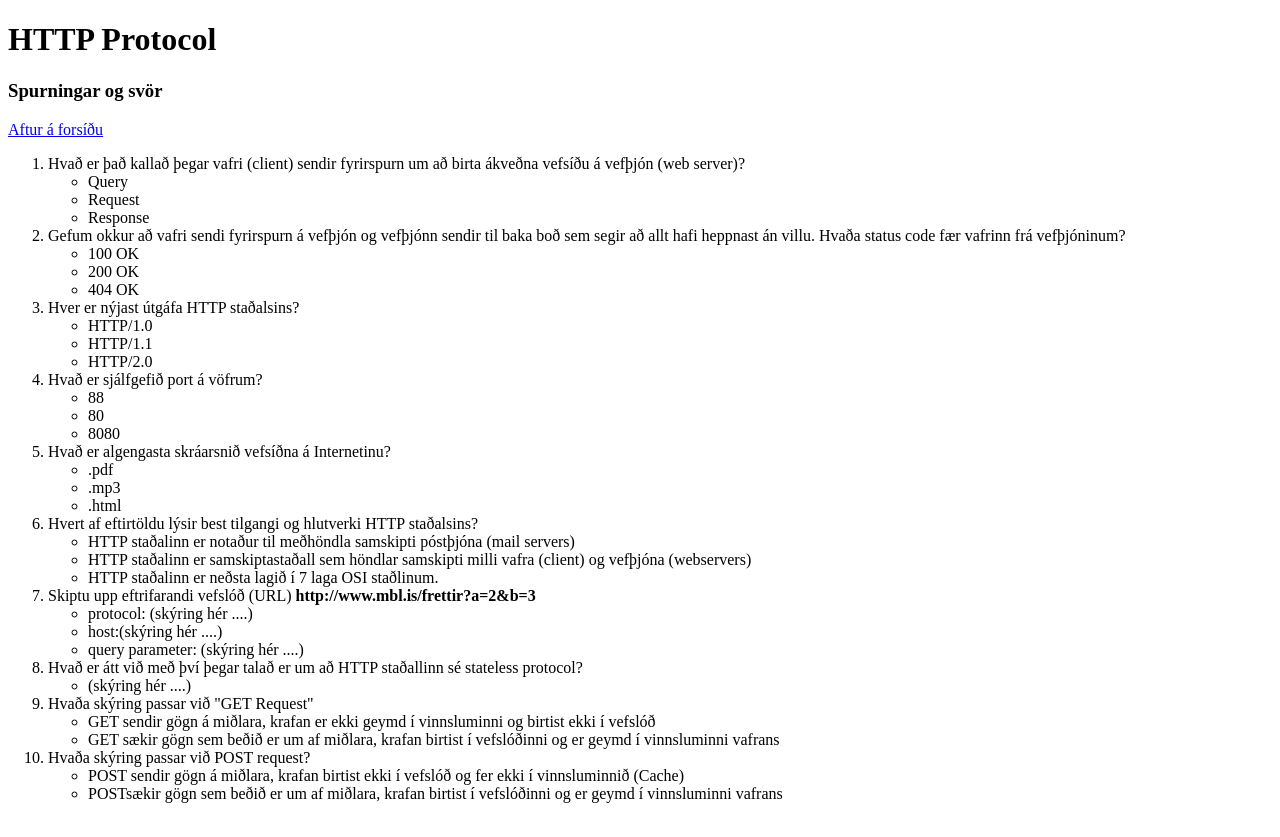
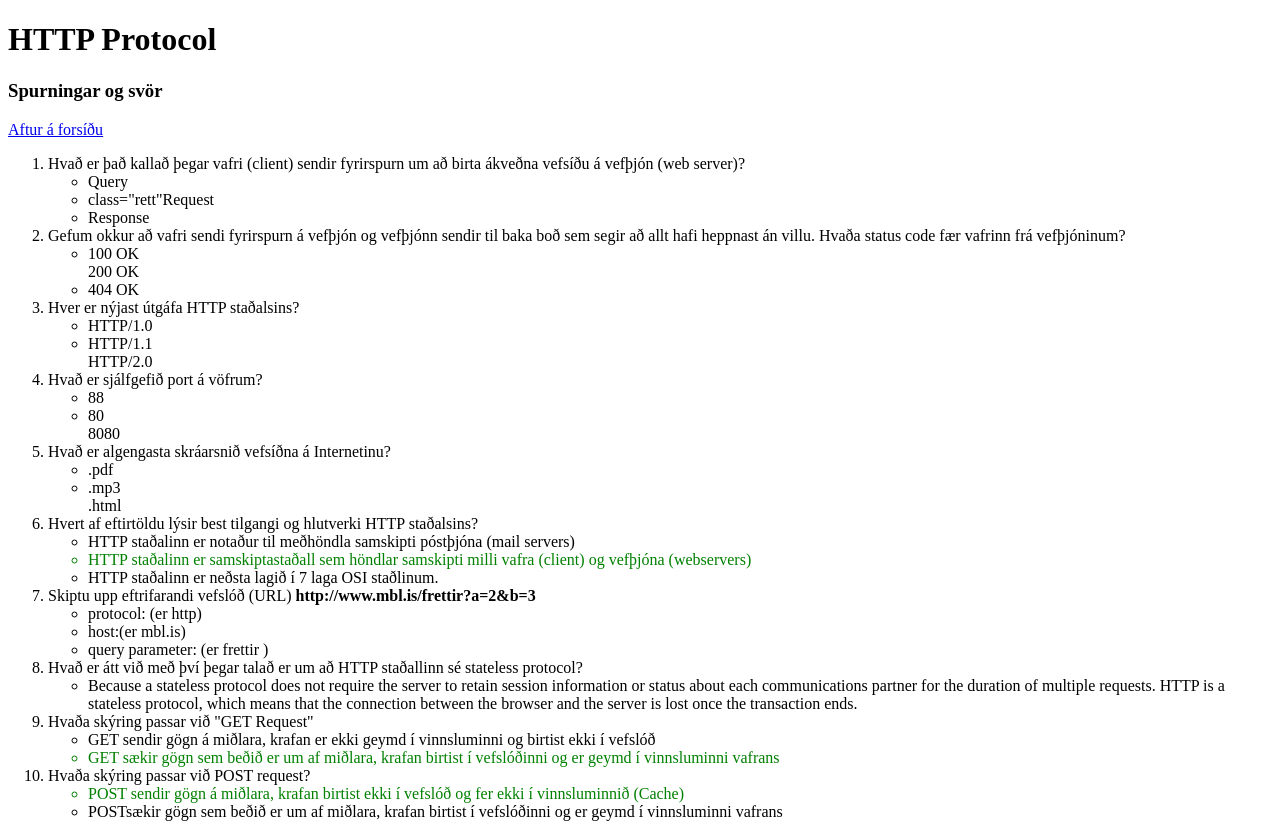
Before and after one commit to xSeins/vef-forritun, a Flask app: page /sida3 in a window 1280 px wide. Before the commit the page ends 803 px from the top, so only its background shows below. Run offline with Flask 2, Linux system fonts and the light colour scheme.

Commit message:
Update http.html

```diff
--- a/templates/http.html
+++ b/templates/http.html
@@ -20,14 +20,14 @@
         <li>Hvað er það kallað þegar vafri (client) sendir fyrirspurn um að birta ákveðna vefsíðu á vefþjón (web server)?
             <ul>
                 <li>Query</li>
-                <li>Request</li>
+                <li> class="rett"Request</li>
                 <li>Response</li>
             </ul>
         </li>
         <li> Gefum okkur að vafri sendi fyrirspurn á vefþjón og vefþjónn sendir til baka boð sem segir að allt hafi heppnast án villu.  Hvaða status code fær vafrinn frá vefþjóninum?
             <ul>
                 <li>100 OK</li>
-                <li>200 OK</li>
+                <liclass="rett">200 OK</li>
                 <li>404 OK</li>
             </ul>
         </li>
@@ -35,51 +35,51 @@
             <ul>
                 <li>HTTP/1.0</li>
                 <li>HTTP/1.1</li>
-                <li>HTTP/2.0</li>
+                <liclass="rett">HTTP/2.0</li>
             </ul>
         </li>
         <li> Hvað er sjálfgefið port á vöfrum?
             <ul>
                 <li>88</li>
                 <li>80</li>
-                <li>8080</li>
+                <liclass="rett">8080</li>
             </ul>
         </li>
         <li> Hvað er algengasta skráarsnið vefsíðna á Internetinu?
             <ul>
                 <li>.pdf</li>
                 <li>.mp3</li>
-                <li>.html</li>
+                <liclass="rett">.html</li>
             </ul>
         </li>
         <li> Hvert af eftirtöldu lýsir best tilgangi og hlutverki HTTP staðalsins?
             <ul>
                 <li>HTTP staðalinn er notaður til meðhöndla samskipti póstþjóna (mail servers)</li>
-                <li>HTTP staðalinn er samskiptastaðall sem höndlar samskipti milli vafra (client) og vefþjóna (webservers)</li>
+                <li class="rett">HTTP staðalinn er samskiptastaðall sem höndlar samskipti milli vafra (client) og vefþjóna (webservers)</li>
                 <li>HTTP staðalinn er neðsta lagið í 7 laga OSI staðlinum.</li>
             </ul>
         </li>
         <li> Skiptu upp eftrifarandi vefslóð (URL) <b>http://www.mbl.is/frettir?a=2&b=3</b>
             <ul>
-                <li>protocol: (skýring hér ....)</li>
-                <li>host:(skýring hér ....)</li>
-                <li>query parameter: (skýring hér ....)</li>
+                <li>protocol: (er http)</li>
+                <li>host:(er mbl.is)</li>
+                <li>query parameter: (er frettir )</li>
             </ul>
         </li>
         <li> Hvað er átt við með því þegar talað er um að HTTP staðallinn sé stateless protocol?
             <ul>
-                <li>(skýring hér ....)</li>
+                <li>Because a stateless protocol does not require the server to retain session information or status about each communications partner for the duration of multiple requests. HTTP is a stateless protocol, which means that the connection between the browser and the server is lost once the transaction ends.</li>
             </ul>
         </li>
         <li> Hvaða skýring passar við "GET Request"
             <ul>
                 <li>GET sendir gögn á miðlara, krafan er ekki geymd í vinnsluminni og birtist ekki í vefslóð</li>
-                <li>GET sækir gögn sem beðið er um af miðlara, krafan birtist í vefslóðinni og er geymd í vinnsluminni vafrans</li>
+                <li class="rett">GET sækir gögn sem beðið er um af miðlara, krafan birtist í vefslóðinni og er geymd í vinnsluminni vafrans</li>
             </ul>
         </li>
         <li> Hvaða skýring passar við POST request?
             <ul>
-                <li>POST sendir gögn á miðlara, krafan birtist ekki í vefslóð og fer ekki í vinnsluminnið (Cache)</li>
+                <li class="rett">POST sendir gögn á miðlara, krafan birtist ekki í vefslóð og fer ekki í vinnsluminnið (Cache)</li>
                 <li>POSTsækir gögn sem beðið er um af miðlara, krafan birtist í vefslóðinni og er geymd í vinnsluminni vafrans</li>
             </ul>
         </li>
```
